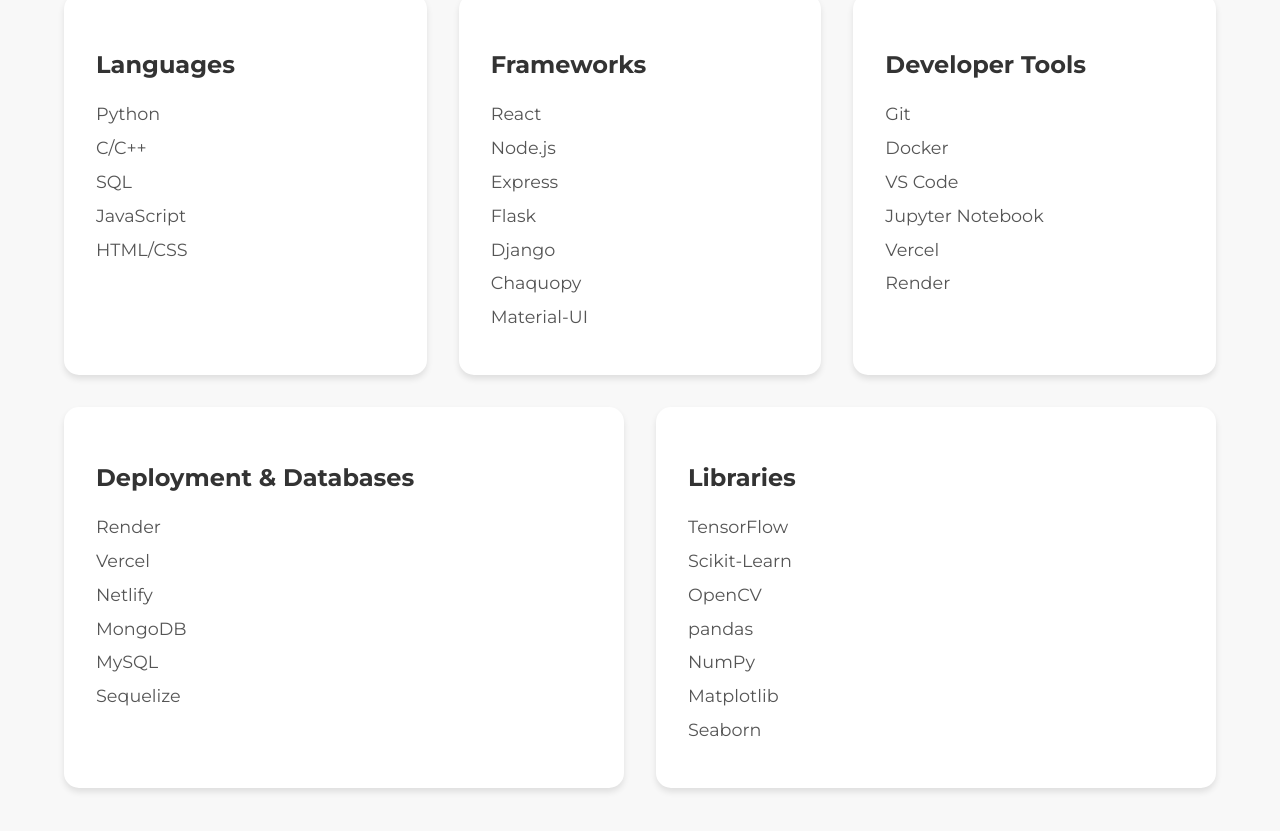
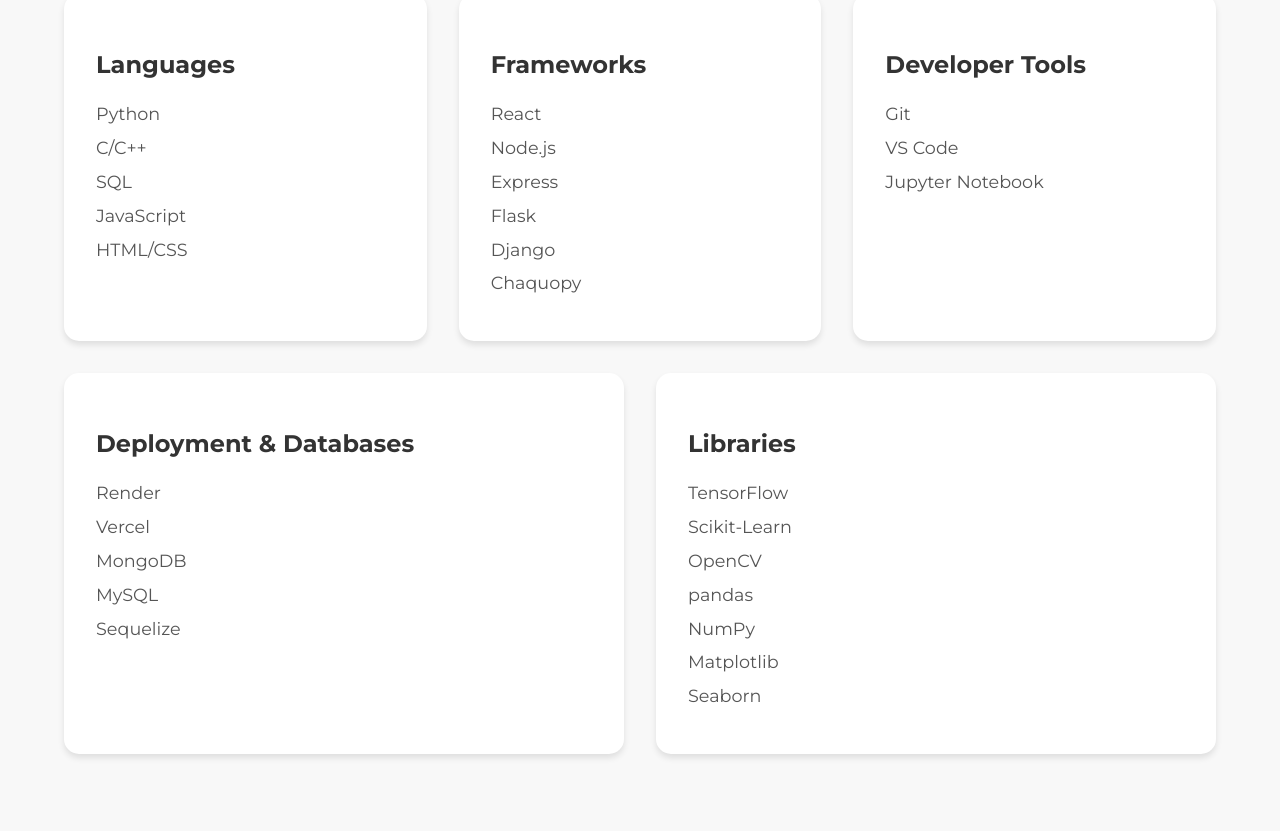
Before and after one commit to jaideep190/portfolio, a React (Vite) app in the folder thakur-portfolio/: page / in a window 1280 px wide. Shown: the part 2980-3811 px from the top of the page. Built offline with nearby package versions, Linux system fonts and the light colour scheme.

Commit message:
Skills Update

```diff
--- a/thakur-portfolio/src/components/Skills.jsx
+++ b/thakur-portfolio/src/components/Skills.jsx
@@ -62,15 +62,15 @@
   },
   {
     title: "Frameworks",
-    skills: ["React", "Node.js", "Express", "Flask", "Django", "Chaquopy", "Material-UI"]
+    skills: ["React", "Node.js", "Express", "Flask", "Django", "Chaquopy"]
   },
   {
     title: "Developer Tools",
-    skills: ["Git", "Docker", "VS Code", "Jupyter Notebook", "Vercel", "Render"]
+    skills: ["Git", "VS Code", "Jupyter Notebook"]
   },
   {
     title: "Deployment & Databases",
-    skills: ["Render", "Vercel", "Netlify", "MongoDB", "MySQL", "Sequelize"]
+    skills: ["Render", "Vercel", "MongoDB", "MySQL", "Sequelize"]
   },
   {
     title: "Libraries",
```
